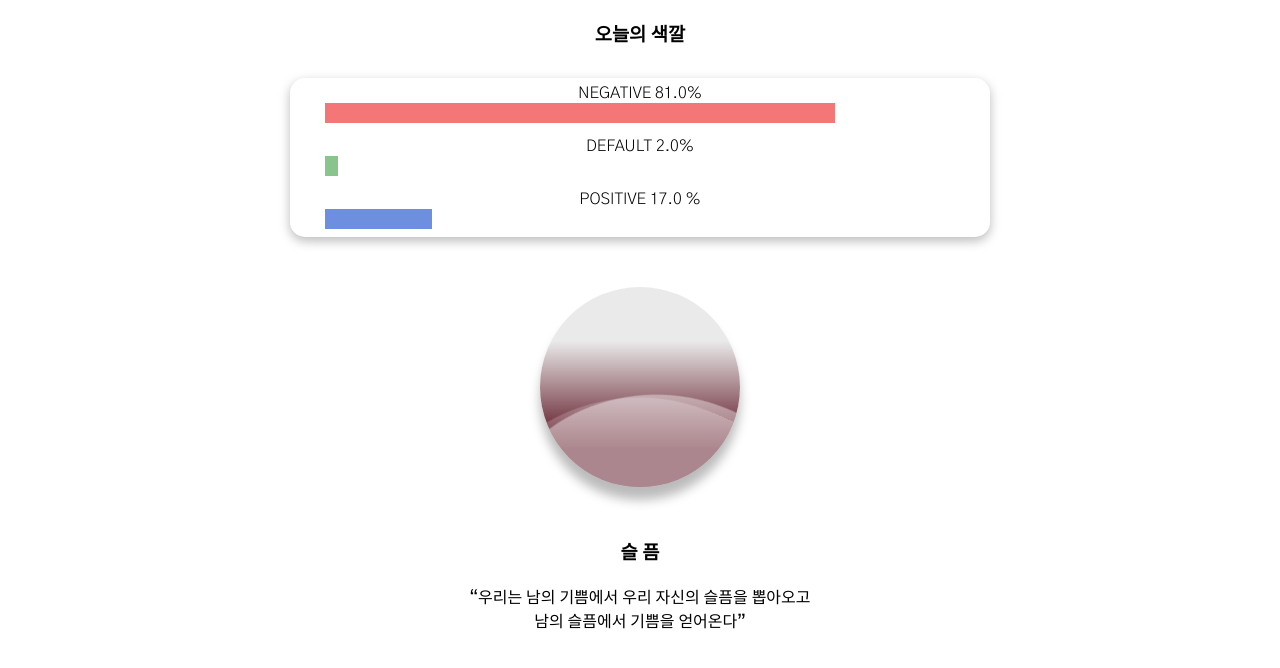
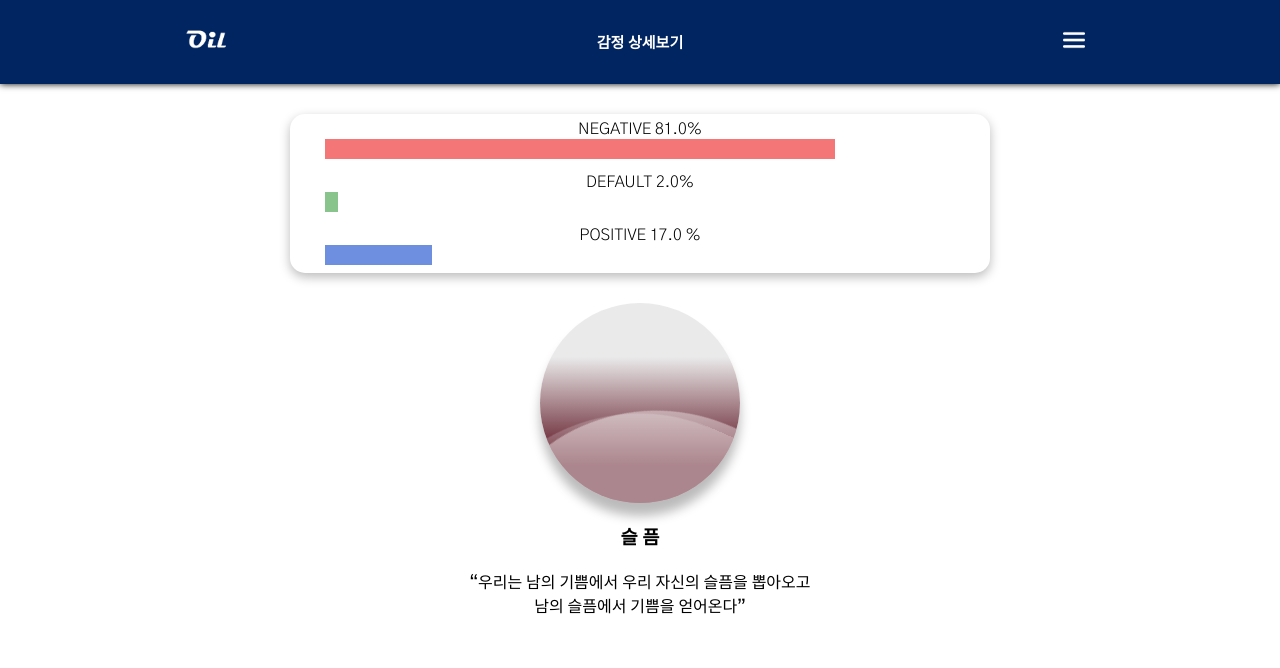
Before and after one commit to leejaeyun159/OilReactFront, a React (Create React App) app: page / in a window 1280 px wide. Shown: the top 668 px of the page. Built offline with nearby package versions, Linux system fonts and the light colour scheme.

Commit message:
NavMarkup

```diff
--- a/src/App.css
+++ b/src/App.css
@@ -6,3 +6,10 @@
 Light 300
 Medium 500
 Bold 700 */
+
+#root {
+    --maincolor: #002560;
+    --semiSilver: #DBDBDB;
+    --backBlue: #e6eefb;
+
+}
--- /dev/null
+++ b/src/UI/Nav.js
@@ -0,0 +1,52 @@
+import styled from "styled-components";
+
+const OilNav = styled.div`
+  padding: 20px 0;
+  display: flex;
+  background: var(--maincolor);
+  box-shadow: 0 0 7px 0 #000000;
+`;
+const LeftChild = styled.div`
+    justify-content:start;
+    margin:auto;
+}
+`;
+
+const HeadText = styled.div`
+    font-size: 15px;
+    font-weight:900;
+    color:white;
+    margin: auto;
+`;
+
+const RightChild = styled.div`
+  justify-content: end;
+  margin: auto;
+`;
+
+const Button = styled.button`
+  width: 40px;
+  height: 40px;
+  border: none;
+  cursor: pointer;
+  background: url("${(props) => props.logo}") no-repeat;
+  background-position: center;
+  background-size: ${(props) => props.size};
+  top: 50%;
+`;
+
+const Nav = (props) => {
+  return (
+    <OilNav>
+      <LeftChild>
+        <Button logo="/asset/oil-logo.png" size="40px 30px" />
+      </LeftChild>
+      <HeadText>{props.pageTitle}</HeadText>
+      <RightChild>
+        <Button logo="/asset/category.png" size="22px 22px" />
+      </RightChild>
+    </OilNav>
+  );
+};
+
+export default Nav;
--- a/src/UI/Wave.js
+++ b/src/UI/Wave.js
@@ -14,7 +14,7 @@ const Wrap = styled.div`
   );
   box-shadow: 0px 13px 11px #bbbbbb;
   transform: translate3d(0, 0, 0);
-  margin: 50px auto;
+  margin: 0 auto;
 
 `;
 const WaveCompo = styled.div`
--- a/src/UI/index.js
+++ b/src/UI/index.js
@@ -1,9 +1,11 @@
 import ProgressBar from "./ProgressBar";
 import Card from "./Card";
 import Wave from "./Wave";
+import Nav from "./Nav";
 
 export {
     ProgressBar,
     Card,
-    Wave
+    Wave,
+    Nav
 }
--- a/src/components/DetailGraph.js
+++ b/src/components/DetailGraph.js
@@ -1,5 +1,5 @@
 import styles from "./DetailGraph.module.css";
-import {ProgressBar,Card,Wave} from "../UI/";
+import {ProgressBar,Card,Wave,Nav} from "../UI/";
 
 const CoditionPer = {
   R: 81,
@@ -10,7 +10,7 @@ const CoditionPer = {
 const DetailGraph = () => {
     return (
       <div className={styles.div}>
-        <h3>오늘의 색깔</h3>
+        <Nav pageTitle="감정 상세보기"/>
         <div className="ConditionBox">
           <Card>
             <label>NEGATIVE {CoditionPer["R"].toFixed(1)}%</label>
```
Also changed, not shown: public/asset/category.png (added), public/asset/oil-logo.png (added).
